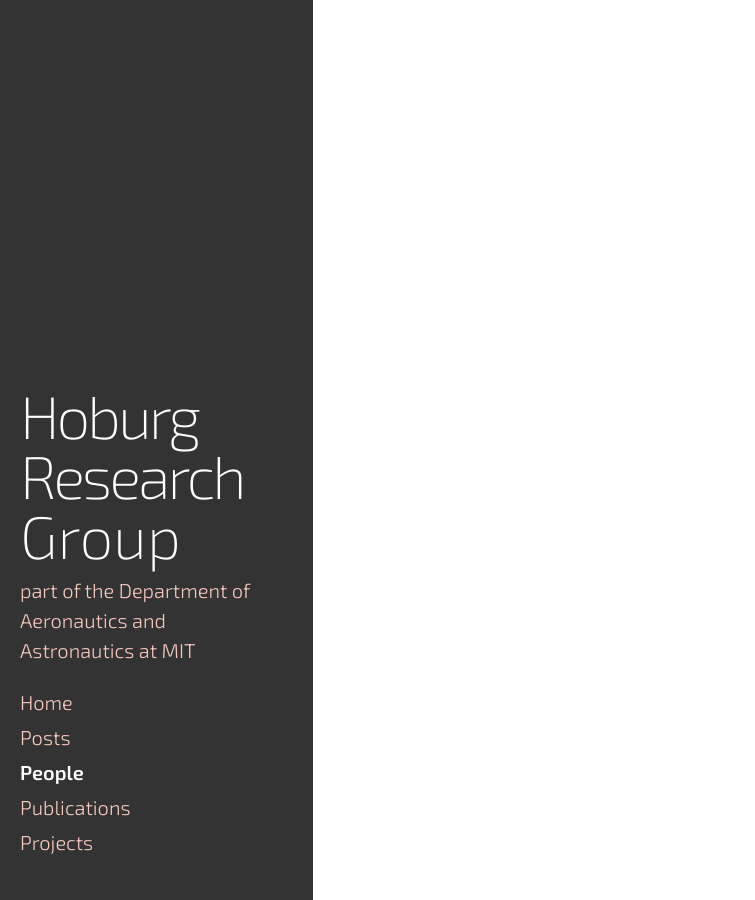
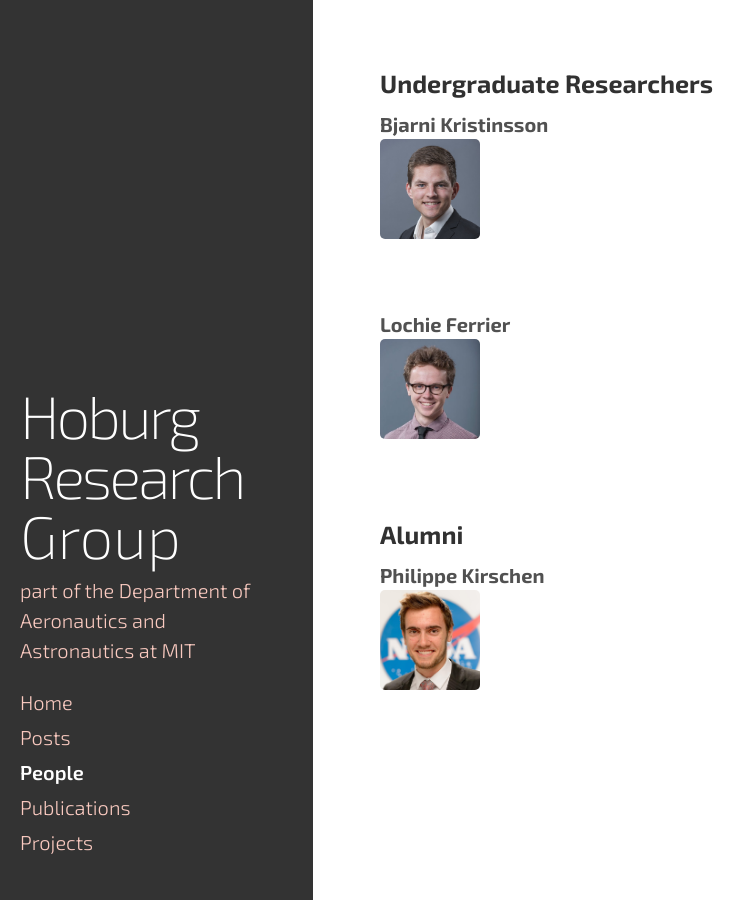
Before and after one commit to convexengineering/convexengineering.github.io, a Jekyll site: the page built from people/index.html, in a window 1280 px wide and 900 px high, scrolled down 3005 px. Shown: the whole window, without its empty margins (0-755 px from the left). Built offline with Jekyll 4.4.1, drawn with Linux system fonts in a browser that asks for light colours.

Commit message:
Sooo close to a working site with bios. Need to fix bio text.

```diff
--- a/_data/people.yml
+++ b/_data/people.yml
@@ -16,7 +16,7 @@
 kirschen:
     display_name: Philippe Kirschen
     email: kirschen@mit.edu
-    role: Alumni
+    role: Alumnus
     img: philippe.jpg
     webpage:
     bio:
--- a/people/index.html
+++ b/people/index.html
@@ -81,9 +81,9 @@
           </b>
           <br />
           {% if person.img %}
-            <img src="img/{{ person.img }}" alt="{{ person.display_name }}" class="img-rounded" />
+            <img src="headshots/square/{{ person.img }}" alt="{{ person.display_name }}" class="img-rounded" width="100"/>
           {% else %}
-            <img src="img/profile_blank.jpg" alt="{{ person.display_name }}" class="img-rounded" />
+            <img src="headshots/square/philippe.jpg" alt="{{ person.display_name }}" class="img-rounded" width="100"/>
           {% endif %}
           <br>
           <p>
```
Also changed, not shown: people/headshots/square/ali.jpg (added), people/headshots/square/arthur.jpg (added), people/headshots/square/berk.jpg (added), people/headshots/square/bjarni.jpg (added), people/headshots/square/cody.jpg (added), people/headshots/square/lochie.jpg (added), people/headshots/square/martin.jpg (added), people/headshots/square/michael.jpg (added), people/headshots/square/ned.jpg (added), people/headshots/square/philippe.jpg (added), people/headshots/square/scott.jpg (added), people/headshots/square/woody.jpg (added).
